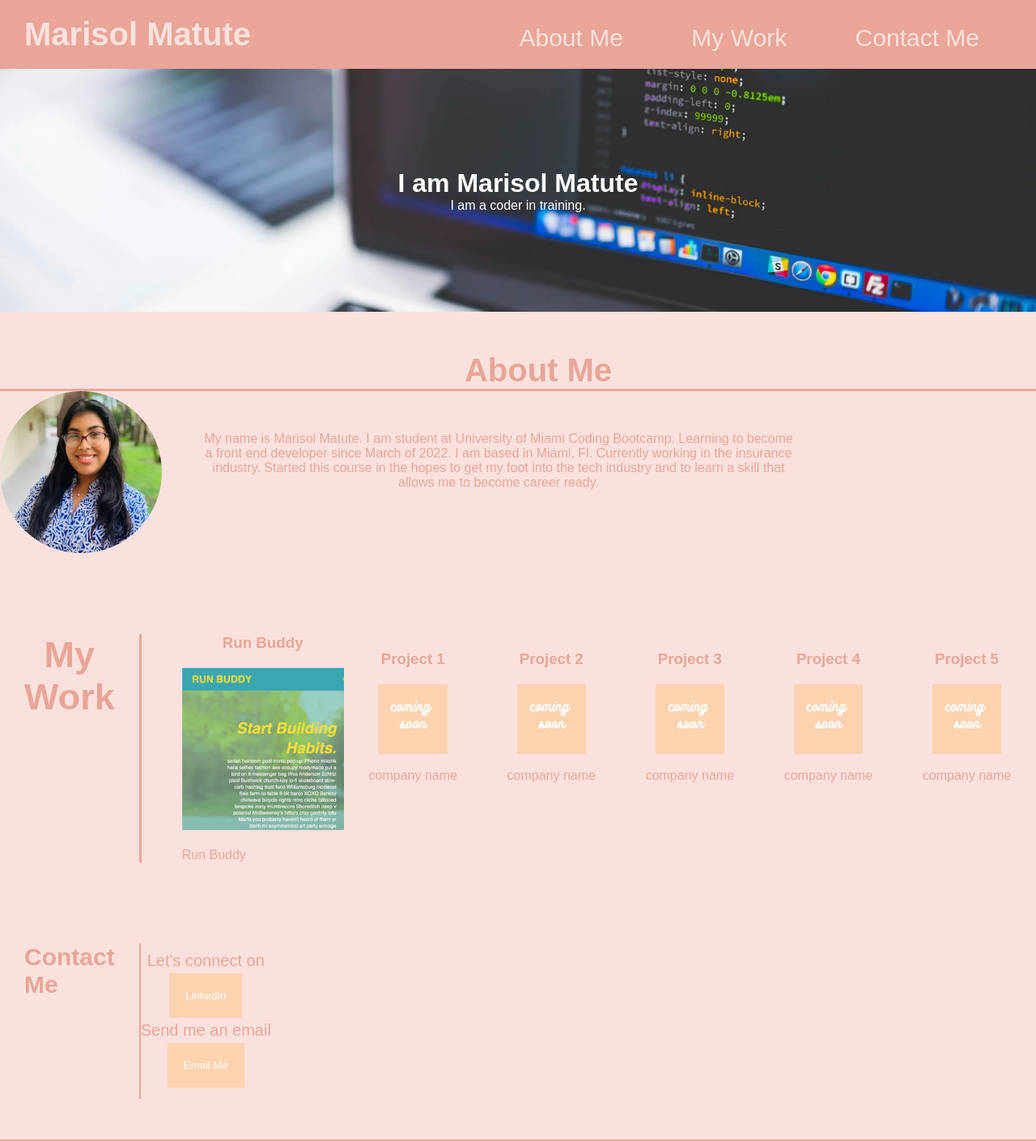
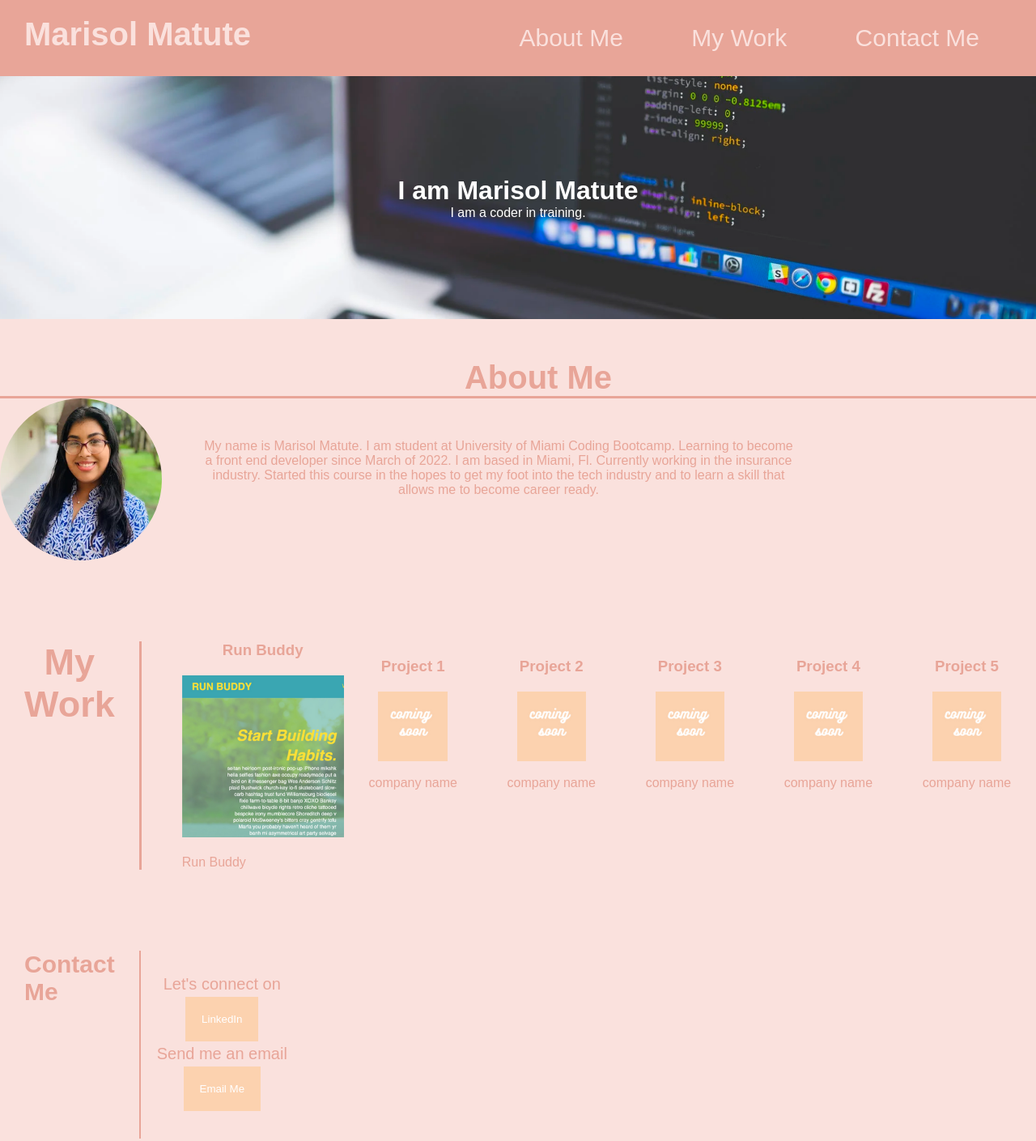
Before and after one commit to marisolxmatute10/week-2-challenge, a plain HTML site: page index.html in a window 1280 px wide. Shown: the top 1409 px of the page at 81% size. Drawn offline with Linux system fonts and the light colour scheme.

Commit message:
finishing touches

```diff
--- a/assets/style.css
+++ b/assets/style.css
@@ -12,6 +12,9 @@ body {
 header {
     padding: 20px 30px;
     background-color: #E8A598;
+    display: flex;
+    justify-content: space-between;
+    flex-wrap: wrap;
 }
 
 header h1 {
@@ -156,9 +159,9 @@ header ul li a {
 }
 
 .contact-me p {
-    padding: 10px 0 10px 0;
+    padding: 30px 20px 30px 20px;
+    font-size: 20px;
     text-align: center;
-    font-size: 20px;
 }
 
 
@@ -180,3 +183,11 @@ footer h2 {
     color: #FAE1DD;
 
 }
+
+@media screen and (max-width: 480) {
+    header nav ul {
+        font-size: 10px;
+        display:block;
+        }
+
+}
--- a/index.html
+++ b/index.html
@@ -1,6 +1,7 @@
 <!DOCTYPE html>
 <html>
     <head>
+        <meta name="viewport" content="width=device-width, initial-scale=1.0" />
         <title> Marisol Matute</title>
         <link rel="stylesheet" href="./assets/style.css" />
     </head>
```
Also changed, not shown: 1 other file.
